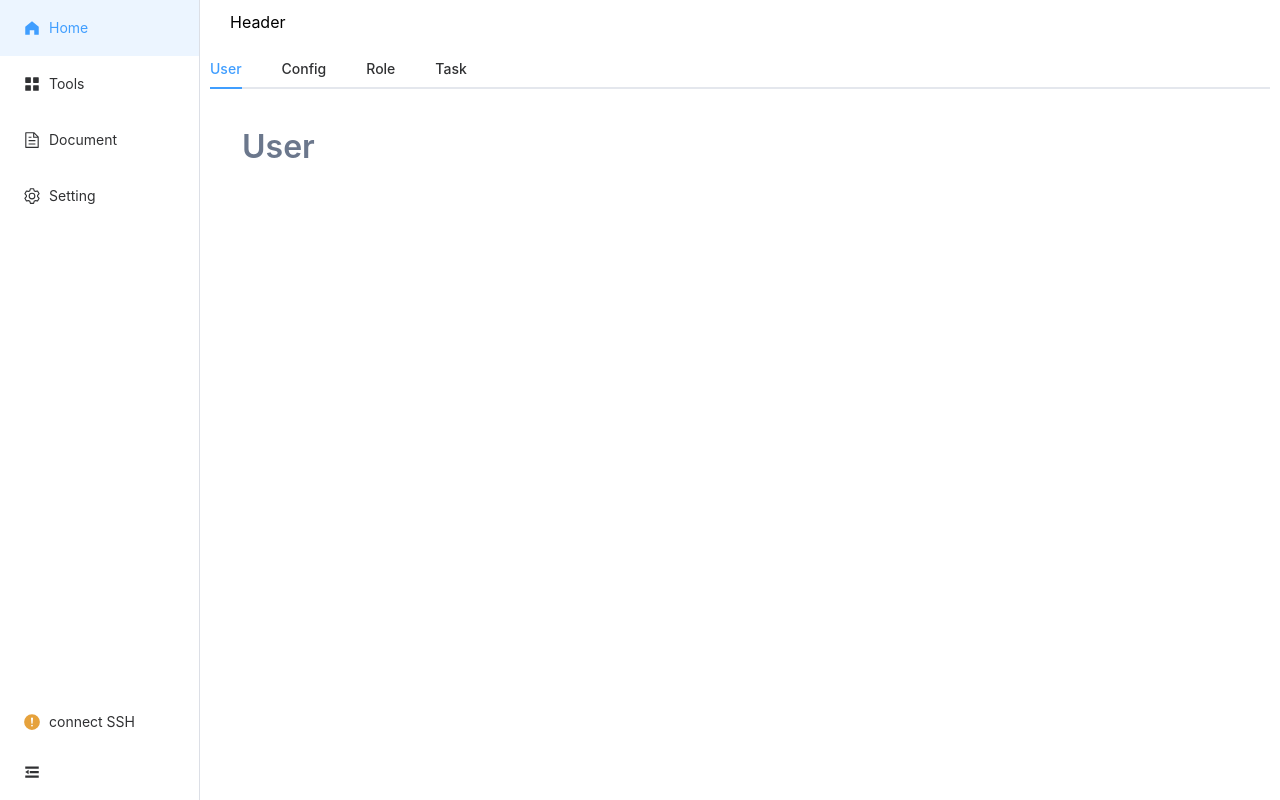
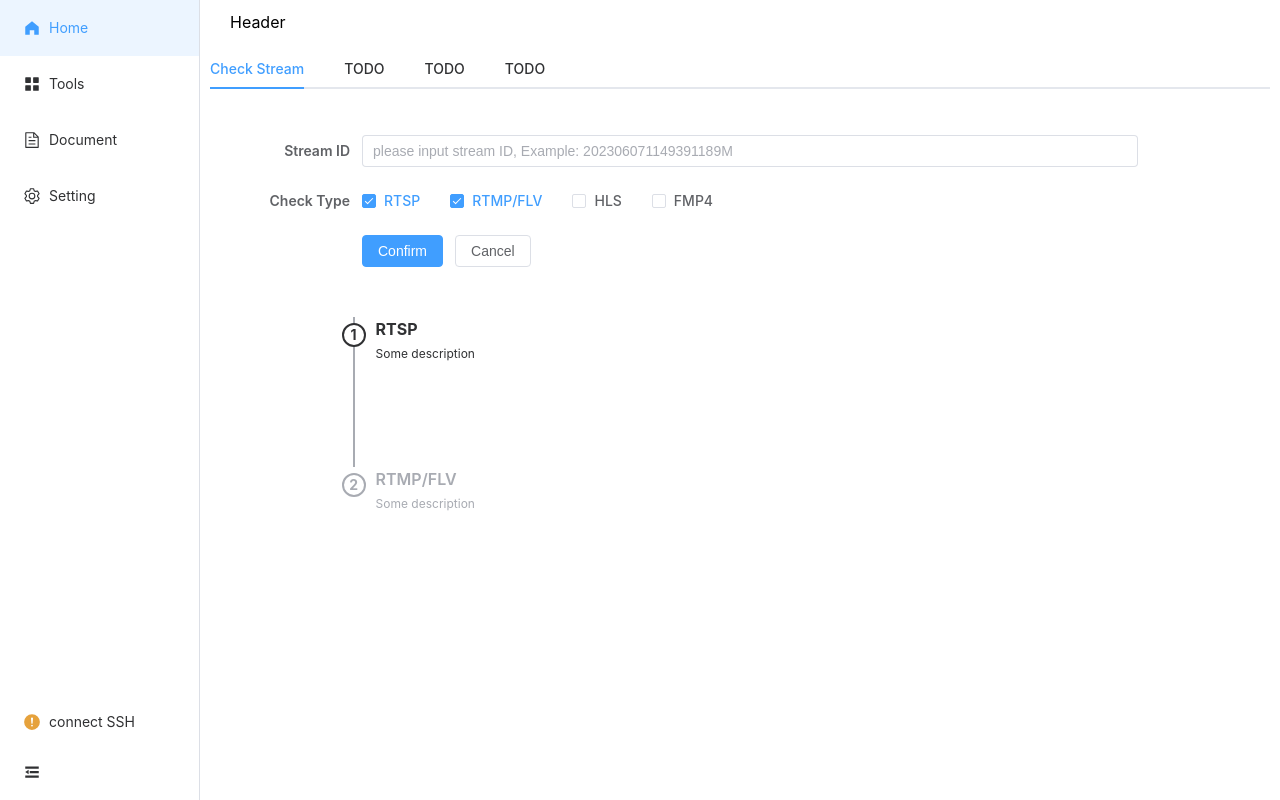
Before and after one commit to KkemChen/Maintain_Tools, a Vue app: page /tools in a window 1280 px wide. Built offline with nearby package versions, Linux system fonts and the light colour scheme; no server answers.

Commit message:
feat: 添加tools/CheckStream页面

```diff
--- /dev/null
+++ b/src/components/tools/CheckStream.vue
@@ -0,0 +1,62 @@
+<script lang="ts" setup>
+import { reactive } from 'vue';
+import { SuccessFilled, WarningFilled, MoreFilled } from '@element-plus/icons-vue';
+// do not use same name with ref
+const form = reactive({
+  name: '',
+  region: '',
+  date1: '',
+  date2: '',
+  delivery: false,
+  type: ['RTSP', 'RTMP/FLV'],
+  resource: '',
+  desc: '',
+});
+
+const checkItem = reactive({
+  icon: '',
+  color: '',
+});
+
+const onSubmit = () => {
+  console.log('submit!');
+};
+</script>
+
+<template>
+  <div class="flex-container">
+    <el-form :model="form" label-width="120px">
+      <el-form-item label="Stream ID" style="width: 90%">
+        <el-input v-model="form.name" placeholder="please input stream ID, Example: 202306071149391189M" />
+      </el-form-item>
+
+      <el-form-item label="Check Type">
+        <el-checkbox-group v-model="form.type">
+          <el-checkbox label="RTSP" name="type" />
+          <el-checkbox label="RTMP/FLV" name="type" />
+          <el-checkbox label="HLS" name="type" />
+          <el-checkbox label="FMP4" name="type" />
+        </el-checkbox-group>
+      </el-form-item>
+
+      <el-form-item>
+        <el-button type="primary" @click="onSubmit">Confirm</el-button>
+        <el-button>Cancel</el-button>
+      </el-form-item>
+    </el-form>
+
+    <div class="item-box">
+      <el-steps :active="0" align-center finish-status="success" direction="vertical">
+        <el-step v-for="(type, index) in form.type" :key="index" :title="type" description="Some description" />
+      </el-steps>
+    </div>
+  </div>
+</template>
+
+<style scoped lang="scss">
+.item-box {
+  margin-left: 10%;
+  margin-top: 5%;
+  height: 300px;
+}
+</style>
--- a/src/views/Tools.vue
+++ b/src/views/Tools.vue
@@ -1,14 +1,7 @@
-<template>
-  <el-tabs v-model="activeName" class="demo-tabs" @tab-click="handleClick">
-    <el-tab-pane label="User" name="first">User</el-tab-pane>
-    <el-tab-pane label="Config" name="second">Config</el-tab-pane>
-    <el-tab-pane label="Role" name="third">Role</el-tab-pane>
-    <el-tab-pane label="Task" name="fourth">Task</el-tab-pane>
-  </el-tabs>
-</template>
 <script lang="ts" setup>
 import { ref } from 'vue';
 import type { TabsPaneContext } from 'element-plus';
+import CheckStream from '@/components/tools/CheckStream.vue';
 
 const activeName = ref('first');
 
@@ -16,6 +9,16 @@ const handleClick = (tab: TabsPaneContext, event: Event) => {
   console.log(tab, event);
 };
 </script>
+
+<template>
+  <el-tabs v-model="activeName" class="demo-tabs" @tab-click="handleClick">
+    <el-tab-pane label="Check Stream" name="first"><CheckStream /></el-tab-pane>
+    <el-tab-pane label="TODO" name="second">Config</el-tab-pane>
+    <el-tab-pane label="TODO" name="third">Role</el-tab-pane>
+    <el-tab-pane label="TODO" name="fourth">Task</el-tab-pane>
+  </el-tabs>
+</template>
+
 <style>
 .demo-tabs > .el-tabs__content {
   padding: 32px;
```
